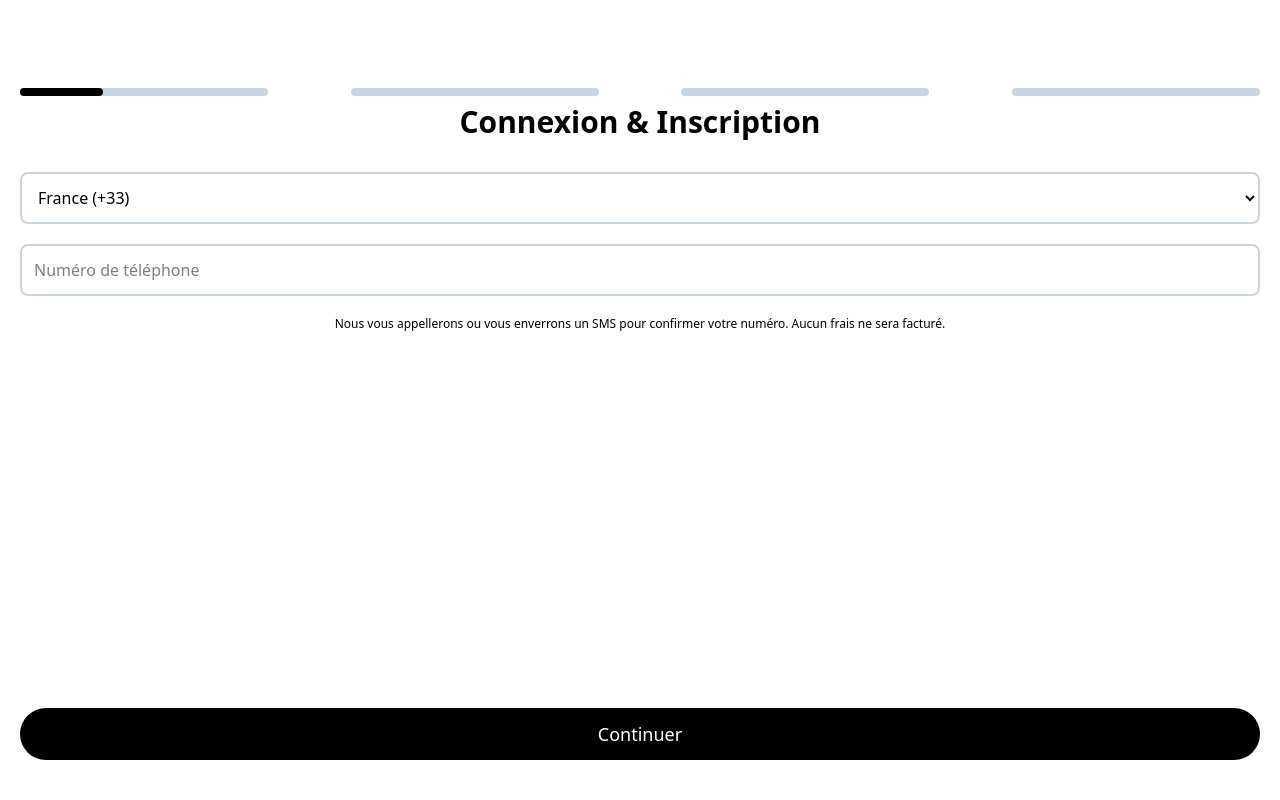
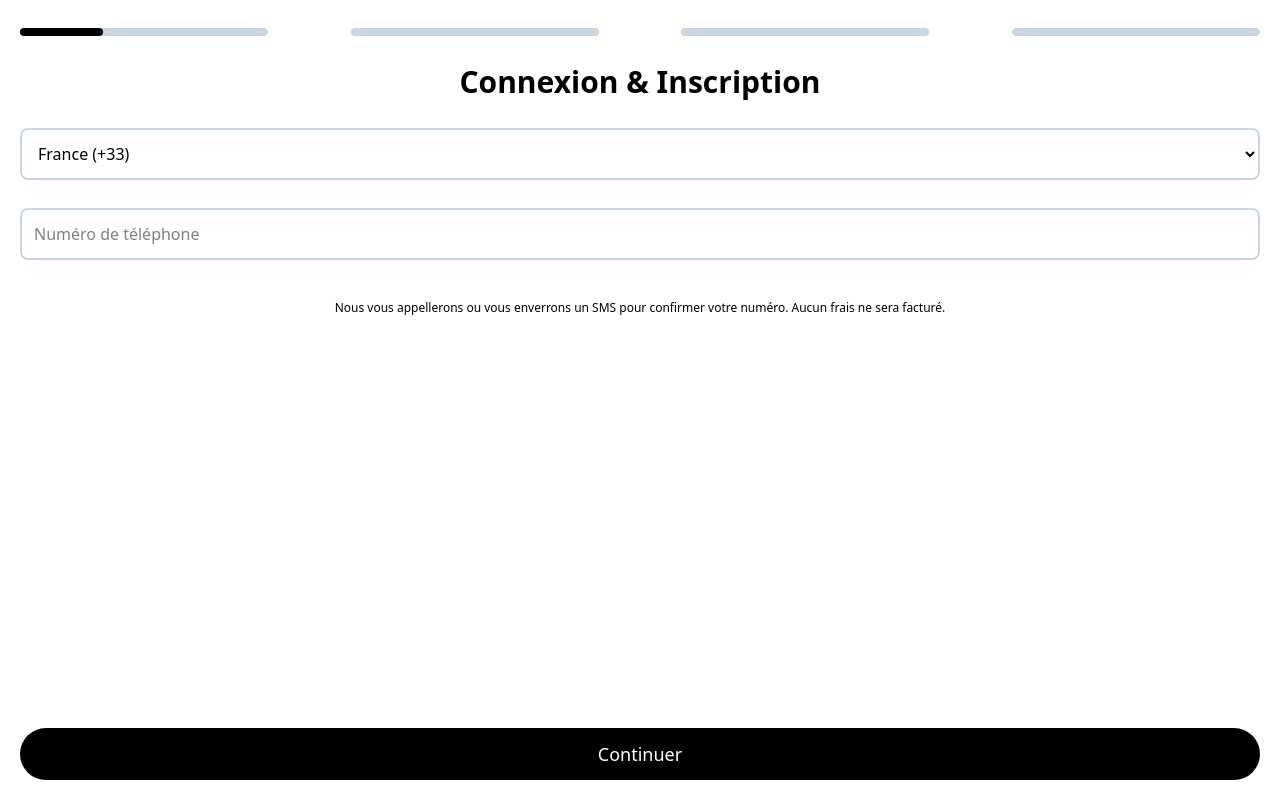
Before and after one commit to Mitrix44/Spliiit, a React (Vite) app in the folder react/: page / in a window 1280 px wide. Built offline with nearby package versions, Linux system fonts and the light colour scheme.

Commit message:
récuoération last version

```diff
--- a/react/src/components/Step1.jsx
+++ b/react/src/components/Step1.jsx
@@ -20,17 +20,17 @@ function Step1({ onNextStep, formData, setFormData }) {
     }
   }
   return (
-    <form className="m-0 pt-20 pb-10 pl-5 pr-5 h-screen w-screen flex flex-col justify-between items-center" onSubmit={(event) => { handleSubmit(event) }}>
+    <form className="m-0 pt-5 pb-5 pl-5 pr-5 h-screen w-screen flex flex-col justify-between items-center" onSubmit={(event) => { handleSubmit(event) }}>
       <div className="h-full w-full flex flex-col justify-start items-center">
         <Stepper step={1} />
-        <h1 className="text-3xl font-bold mb-8">Connexion & Inscription</h1>
-        <div className="p-0 m-0 gap-5 flex flex-col justify-start items-center w-full">
+        <h1 className="text-3xl font-bold mb-7 mt-5 p-0">Connexion & Inscription</h1>
+        <div className="p-0 m-0 gap-7 flex flex-col justify-start items-center w-full">
           <select onChange={(event) => { setFormData((prev) => ({ ...prev, indicatif_code: event.target.value })) }} className="border-slate-300 w-full border-2 p-3 rounded-lg">
             {indicatifs.map(indicatif =>
               <option key={indicatif.indicatif} className="p-1 border-slate-300" value={indicatif.indicatif}>{indicatif.longName} ({indicatif.indicatif})</option>)}
           </select>
           <input type="text" onChange={(event) => { setFormData((prev) => ({ ...prev, numero: { value: event.target.value, error: false } })) }} className={formData.numero.error ? 'w-full border-2 p-3 rounded-lg border-red-500' : 'w-full border-2 p-3 rounded-lg border-slate-300'} placeholder="Numéro de téléphone" />
-          <p className="text-xs">Nous vous appellerons ou vous enverrons un SMS pour confirmer votre numéro. Aucun frais ne sera facturé.</p>
+          <p className="text-xs p-3">Nous vous appellerons ou vous enverrons un SMS pour confirmer votre numéro. Aucun frais ne sera facturé.</p>
 
         </div>
       </div>
--- a/react/src/components/Step2.jsx
+++ b/react/src/components/Step2.jsx
@@ -9,11 +9,11 @@ function Step2({ formData, setFormData, onNextStep }) {
   }
 
   return (
-    <div className="m-0 pt-20 pb-10 pl-5 pr-5 h-screen w-screen flex flex-col justify-between items-center">
+    <div className="m-0 pt-5 pb-5 pl-5 pr-5 h-screen w-screen flex flex-col justify-between items-center">
       <div className="flex flex-col justify-center items-center">
         <Stepper step={2} />
-        <h1 className="text-3xl font-bold mb-8">Confirmez votre numéro</h1>
-        <p className="text-xs">Entrez le code reçu au {formData.indicatif_code}{formData.numero.value.slice(1)}.</p>
+        <h1 className="text-3xl font-bold mb-7 mt-5 p-0">Confirmez votre numéro</h1>
+        <p className="text-xs pb-5">Entrez le code reçu au {formData.indicatif_code}{formData.numero.value.slice(1)}.</p>
         <OtpInput
           value={formData.code_verified}
           onChange={handleChange}
--- a/react/src/components/Step3.jsx
+++ b/react/src/components/Step3.jsx
@@ -3,7 +3,6 @@ import Stepper from "./stepper";
 
 function Step3({ formData, setFormData, onNextStep }) {
   function handleChange(event) {
-    console.log({ [event.target.name]: event.target.value })
     setFormData((prev) => ({ ...prev, [event.target.name]: event.target.value }))
   }
 
@@ -24,7 +23,6 @@ function Step3({ formData, setFormData, onNextStep }) {
       if (response.ok) {
         const data = await response.json()
         if (data.success === true) {
-          toast.success('Votre compte a été créé avec succès')
           localStorage.setItem('user', JSON.stringify(data.user))
           onNextStep()
         } else {
@@ -37,11 +35,11 @@ function Step3({ formData, setFormData, onNextStep }) {
   }
 
   return (
-    <div className="m-0 pt-20 pb-10 pl-5 pr-5 h-screen w-screen flex flex-col justify-between  items-center">
+    <div className="m-0 pt-5 pb-5 pl-5 pr-5 h-screen w-screen flex flex-col justify-between  items-center">
       <div className="flex flex-col items-center justify-center">
         <Stepper step={3} />
-        <h1 className="text-3xl font-bold mb-8">Votre nom et prénom</h1>
-        <p className="font-xs">Tous les champs sont obligatoires.</p>
+        <h1 className="text-3xl font-bold mb-7 mt-5 p-0">Votre nom et prénom</h1>
+        <p className="font-xs pb-5">Tous les champs sont obligatoires.</p>
         <input
           onChange={(event) => { handleChange(event) }}
           name="name"
--- a/react/src/components/Step4.jsx
+++ b/react/src/components/Step4.jsx
@@ -14,10 +14,10 @@ function Step4({ onNextStep }) {
     }
   }
   return (
-    <div className="m-0 pt-20 pb-10 pl-5 pr-5 h-screen w-screen flex flex-col justify-start  items-center">
+    <div className="m-0 pt-5 pb-5 pl-5 pr-5 h-screen w-screen flex flex-col justify-start  items-center">
       <div className="w-full flex flex-col justify-start items-center">
         <Stepper step={4} />
-        <h1 className="text-2xl font-bold m-0">A un clic de vos economies...</h1>
+        <h1 className="text-2xl font-bold mt-8">A un clic de vos economies...</h1>
         <img src="/validation.png" className="w-4/5 m-5" />
         <label className="text-md flex flex-row items-center gap-[20px] text-md font-semibold">
           <input
@@ -31,7 +31,7 @@ function Step4({ onNextStep }) {
           />
           <span>En vous inscrivant, vous reconnaissez <br /> avoir pris connaissance et acceptez nos <br /> <a href="#" className="underline">Conditions Générales d'utilisation</a></span>
         </label>
-        <p className="text-xs mt-3">Les données sont collectées par Spliit, responsable de traitement, et sont nécessaires à la création de votre compte et à la fourniture de nos services. Pour plus d’infirmations sur le traitement de vos données et sur vos droits, consulter notre Politique de confidentialité. </p>
+        <p className="text-xs p-3 mt-3">Les données sont collectées par Spliit, responsable de traitement, et sont nécessaires à la création de votre compte et à la fourniture de nos services. Pour plus d’infirmations sur le traitement de vos données et sur vos droits, consulter notre Politique de confidentialité. </p>
       </div>
       <button onClick={() => { handleSubmit() }} className="w-full bg-black rounded-4xl text-white text-lg p-3">Terminer</button>
     </div >
--- a/react/src/components/Stepper.jsx
+++ b/react/src/components/Stepper.jsx
@@ -1,6 +1,6 @@
 function Stepper({ step }) {
   return (
-    <div className="flex flex-row justify-between items-center gap-1/10 w-full pt-2 pb-2">
+    <div className="flex flex-row justify-between items-center gap-1/5 w-full pt-2 pb-2">
       <div className="bg-slate-300 w-1/5 h-2 rounded-4xl flex flex-row justify-start items-center">
         {step >= 1 &&
           <div className={step === 1 ? "h-full bg-black w-1/3 rounded-4xl" : "h-full w-full rounded-4xl bg-black"}></div>}
--- a/react/src/vue/Parcours.jsx
+++ b/react/src/vue/Parcours.jsx
@@ -35,6 +35,7 @@ function Parcours() {
       const data = await response.json();
       setFormData((prev) => ({ ...prev, new: data.news }))
       setStep(2);
+      toast.success(`Spliiit vous envoie votre code de vérification : ${data.code}`);
     } else {
       toast.error('Un problème est servenu dans l\'envoie du SMS');
     }
@@ -53,10 +54,8 @@ function Parcours() {
     })
     if (response.ok) {
       const data = await response.json();
-      console.log(data)
       if (data.success === true) {
         const user = data.user;
-        console.log(user);
         if (user.surname === null || user.name === null) {
           localStorage.setItem('user', JSON.stringify(user))
           setStep(3);
@@ -94,7 +93,6 @@ function Parcours() {
       )
       break;
     case 4:
-      console.log(formData)
       return (
         <Step4 onNextStep={() => { navigate('/users/me') }} />
       )
```
